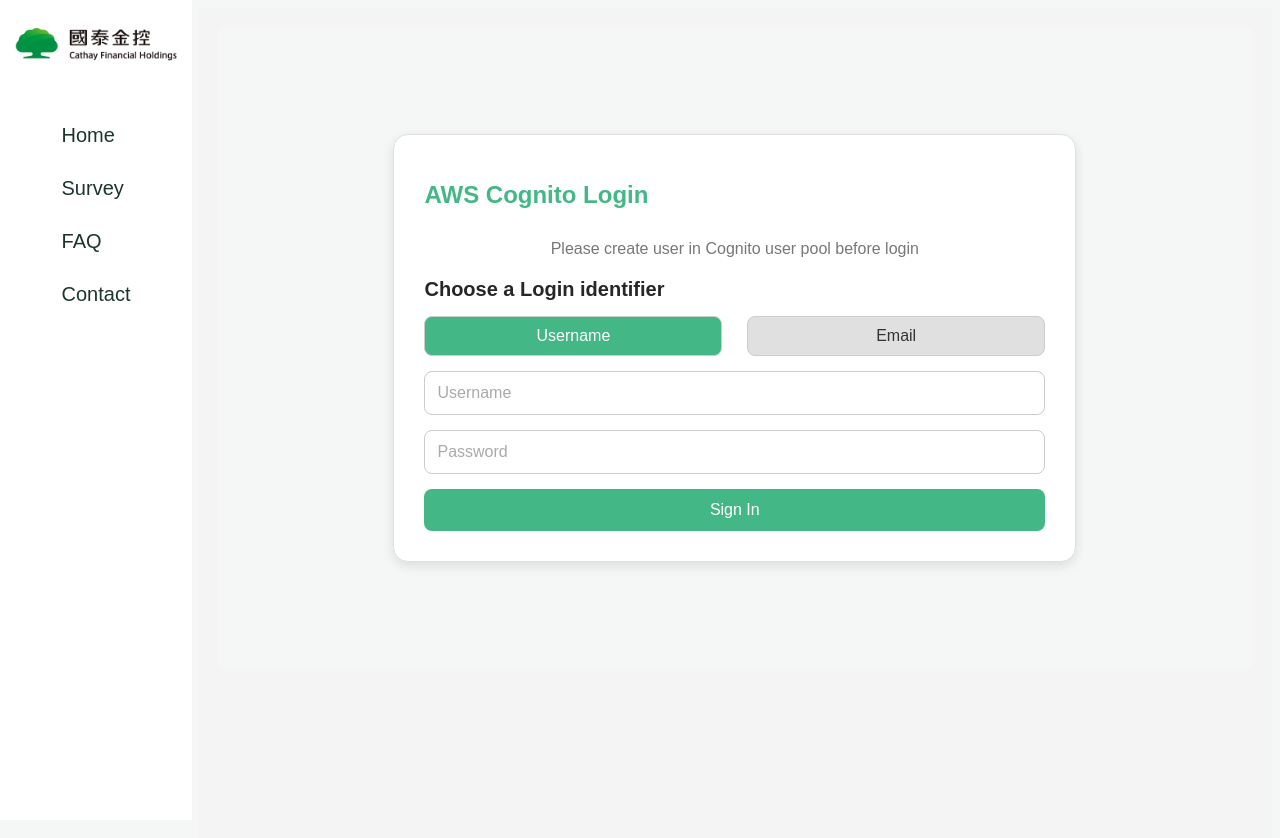
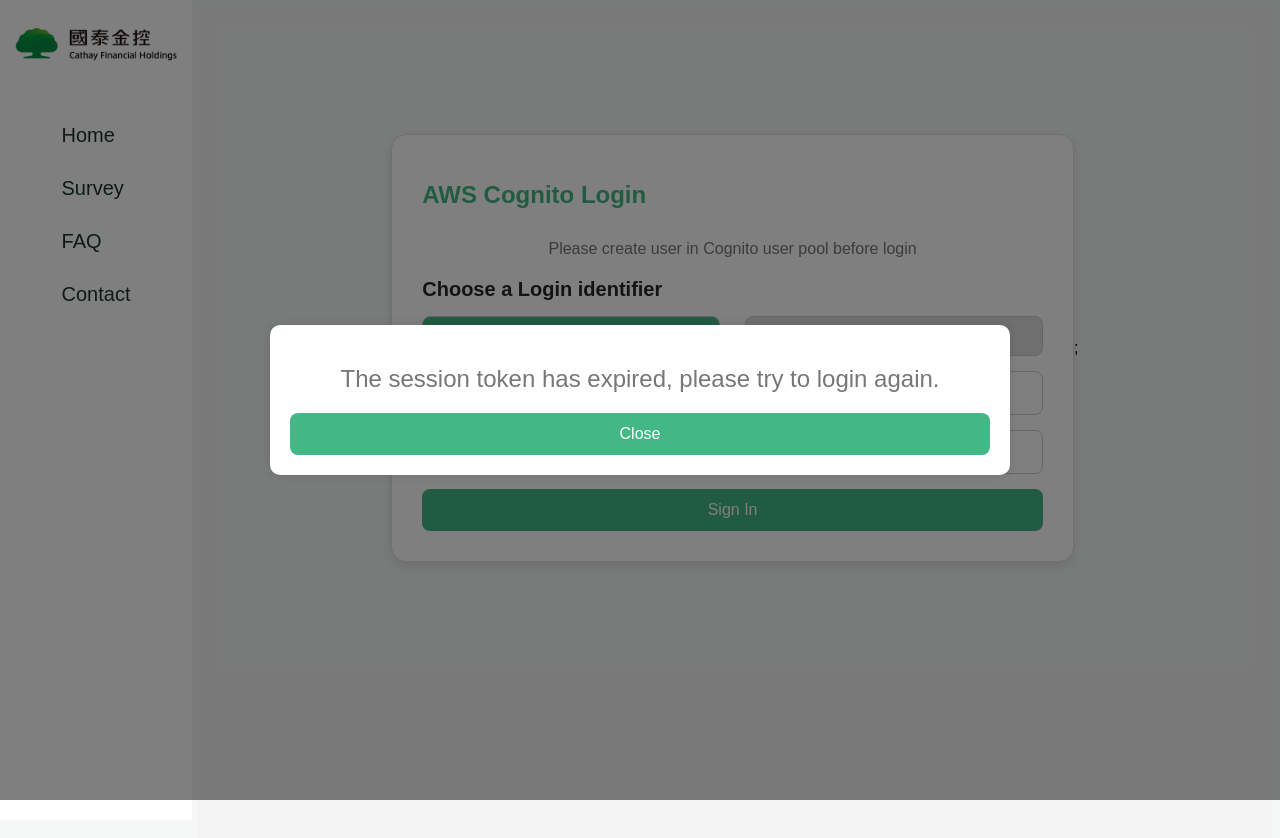
Before and after one commit to 92Jay0810/Smart-Cloud-FrontEnd, a React (Create React App) app: page / in a window 1280 px wide. Shown: the top 838 px of the page. Built offline with nearby package versions, Linux system fonts and the light colour scheme; what amazon-cognito-identity-js would draw is missing.

Commit message:
error message, expiration notification

```diff
--- a/src/AWSLogin.js
+++ b/src/AWSLogin.js
@@ -30,6 +30,9 @@ const AWSLogin = ({ onLogin, RefreshTokenCheckTrigger }) => {
   const [password, setPassword] = useState("");
   const SESSION_DURATION = 4 * 60 * 60 * 1000; // 4 hours in milliseconds
 
+  //Session Expiration Related
+  const [showModal, setShowModal] = useState(true);
+
   const handleSessionExpiration = () => {
     // 清除所有相關的存儲和狀態
     localStorage.removeItem("accessToken");
@@ -37,8 +40,15 @@ const AWSLogin = ({ onLogin, RefreshTokenCheckTrigger }) => {
     localStorage.removeItem("refreshToken");
     localStorage.removeItem("loginTime");
 
+    //Old Version of Session Expiration
     alert("Your session has expired (4 hours). Please log in again.");
     window.location.reload();
+    //New Version
+    setShowModal(true);
+  };
+
+  const closeModal = () => {
+    setShowModal(false);
   };
 
   // 檢查並刷新token的函數
@@ -220,6 +230,18 @@ const AWSLogin = ({ onLogin, RefreshTokenCheckTrigger }) => {
         />
         <button type="submit">Sign In</button>
       </form>
+      {showModal &&  (
+        <>
+            {/* 背景遮罩 */}
+            <div className= "modal_overlay" onClick={closeModal}></div>
+              <div className="modal">
+                <div className="modal_content">
+                    <p>The session token has expired, please try to login again.</p>
+                    <button className="buttons" onClick={closeModal}>Close</button>
+                </div>
+              </div>
+        </>
+      )};
     </div>
   );
 };
--- a/src/Login.css
+++ b/src/Login.css
@@ -96,3 +96,41 @@
   background-color: #80d6b2;
   border-color: #80d6b2;
 }
+
+/* 遮罩相關 */
+
+.modal {
+  position: fixed;
+  top: 50%;
+  left: 50%;
+  transform: translate(-50%, -50%);
+  z-index: 1001;  /* 設置比背景遮罩更高的層級 */
+  background-color: white;
+  padding: 20px;
+  border-radius: 10px;
+  box-shadow: 0px 0px 10px rgba(0, 0, 0, 0.1);
+  max-width: 700px;
+  width: 100%;
+}
+
+.modal_content {
+  display: flex;
+  flex-direction: column;
+}
+
+.modal_content p{
+  font-size: 24px;
+  margin: 10px;
+  padding: 10px;
+}
+
+/* 背景遮罩 */
+.modal_overlay {
+  position: fixed;
+  top: 0;
+  left: 0;
+  width: 100vw;
+  height: 100vh;
+  background-color: rgba(0, 0, 0, 0.5);  /* 半透明背景 */
+  z-index: 1000;  /* 設置比內容更低的層級 */
+}
--- a/src/SurveyDisplay.js
+++ b/src/SurveyDisplay.js
@@ -358,13 +358,12 @@ function SurveyDisplay({
         now.getMinutes().toString().padStart(2, "0") + // 分钟
         now.getSeconds().toString().padStart(2, "0") + // 秒
         now.getMilliseconds().toString().padStart(3, "0"); // 毫秒
-      const formattedAnswers = {
-        body: {
+      const formattedAnswers =
+      {
           query: transformAnswers(answers),
           timestamp: timestamp,
           session_id: session_id,
           user_id: user_id,
-        },
       };
       console.log("傳送格式:\n", formattedAnswers);
       try {
@@ -382,7 +381,7 @@ function SurveyDisplay({
         //確保body裡面是json讀取，後端可能誤傳string
         if (response.status === 504) {
           seterrorMessage(
-            "The request to the API Gateway timed out. Please try again later."
+            `The request to the API Gateway timed out. Please try again later.\nSession: ${session_id}\nResponse Time: ${timestamp}`
           );
           setApiResponseReceived(true);
           return; // 退出函式，避免進一步處理
@@ -395,11 +394,24 @@ function SurveyDisplay({
         setApiResponseReceived(true);
 
         if (typeof data === "undefined") {
-          seterrorMessage("The response format is incorrect.");
+          seterrorMessage(
+          `
+          The response format is incorrect: Cannot find the body, data type is undefined.
+          Session: ${session_id}
+          Response Time: ${timestamp}
+          `
+          );
+
           setApiResponseReceived(true);
         }
         if (data?.errorMessage) {
-          seterrorMessage(data.errorMessage);
+          seterrorMessage(
+          `
+          Error: ${data.errorMessage}
+          Session: ${session_id}
+          Response Time: ${timestamp}
+          `
+          );
         }
         if (data?.s3_object_name) {
           console.log("s3_object_name found:", data.s3_object_name);
@@ -549,14 +561,13 @@ function SurveyDisplay({
         now.getMinutes().toString().padStart(2, "0") + // 分钟
         now.getSeconds().toString().padStart(2, "0") + // 秒
         now.getMilliseconds().toString().padStart(3, "0"); // 毫秒
-      const consersationRequest = {
-        body: {
+      const consersationRequest =
+      {
           prompt: inputText,
           verify: autoRevise,
           session_id: session_id,
           timestamp: timestamp,
           user_id: user_id,
-        },
       };
       console.log("傳送格式:\n", consersationRequest);
       try {
@@ -576,7 +587,7 @@ function SurveyDisplay({
             ...newMessages,
             {
               sender: "System",
-              text: "The request to the API Gateway timed out. Please try again later.",
+              text: `The request to the API Gateway timed out. Please try again later.\nSession ID: ${session_id}\nTimestamp: ${timestamp}`,
             },
           ]);
           return; // 退出函式，避免進一步處理
@@ -589,12 +600,12 @@ function SurveyDisplay({
         if (typeof data === "undefined") {
           setMessages([
             ...newMessages,
-            { sender: "System", text: "the format of response is incorrect" },
+            { sender: "System", text:  `The format of response is incorrect\nSession ID: ${session_id}\nTimestamp: ${timestamp}` },
           ]);
         } else if (data.errorMessage) {
           setMessages([
             ...newMessages,
-            { sender: "System", text: "Error occur " + data.errorMessage },
+            { sender: "System", text: `Error occur: ${data.errorMessage}\nSession ID: ${session_id}\nTimestamp: ${timestamp}` },
           ]);
         } else if (data?.AIMessage) {
           if (data?.s3_object_name) {
@@ -609,21 +620,27 @@ function SurveyDisplay({
           setImageUrl(baseurl + "/diagram/" + data.s3_object_name);
           setMessages([
             ...newMessages,
-            { sender: "System", text: "AI no response but return image" },
+            {
+              sender: "System",
+              text: `AI no response but return image\nSession ID: ${session_id}\nTimestamp: ${timestamp}`
+            },
           ]);
         } else {
           setMessages([
             ...newMessages,
             {
               sender: "System",
-              text: "bad response format with internal server ",
+              text: `Bad response format with internal server\nSession ID: ${session_id}\nTimestamp: ${timestamp}`,
             },
           ]);
         }
       } catch (error) {
         setMessages([
           ...newMessages,
-          { sender: "System", text: "Error: Failed to fetch response." },
+          {
+            sender: "System",
+            text: `Error: Failed to fetch response.\nSession ID: ${session_id}\nTimestamp: ${timestamp}`
+          },
         ]);
         console.log(error);
       } finally {
```
